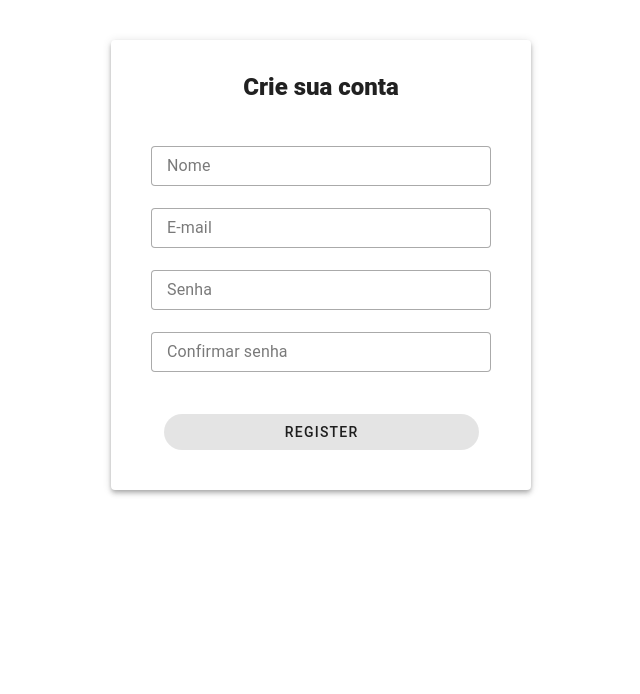
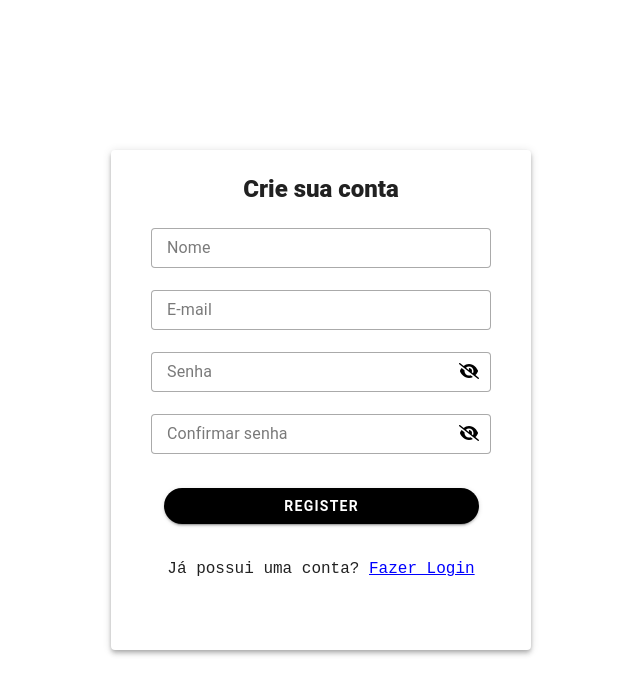
Before and after one commit to davipferr/Ecommerce-PHP, a Vue app in the folder vue-project/: page /register in a window 1280 px wide. Shown: the top 694 px of the page, without its empty margins (319-959 px from the left). Built offline with nearby package versions, Linux system fonts and the light colour scheme; no server answers.

Commit message:
feat(): Adiciona funcionalidades a tela de cadastro

```diff
--- a/vue-project/src/views/RegisterScreen.vue
+++ b/vue-project/src/views/RegisterScreen.vue
@@ -3,6 +3,7 @@ import { ref } from 'vue';
 import { createUser } from '@api/auth/firebase/credentialAuth.ts';
 
 import api from '@u/api.ts';
+import { formatDate } from '@u/formatDate.ts';
 
 import { useRouter } from 'vue-router';
 const router = useRouter();
@@ -11,6 +12,8 @@ const name = ref('');
 const email = ref('');
 const password = ref('');
 const confirmPassword = ref('');
+const showPassword = ref(false);
+const showConfirmPassword = ref(false);
 
 const isLoading = ref(false);
 
@@ -25,7 +28,7 @@ async function register(
   const createUserFireBase = await createUser(clientEmail, clientPassword)
   console.log('user', createUserFireBase);
 
-  if(!createUserFireBase?.accessToken) {
+  if(!createUserFireBase  || !createUserFireBase?.email || !createUserFireBase?.stsTokenManager?.accessToken ) {
     console.log('Não foi possível cadastrar o usuário, tente novamente mais tarde');
   }
 
@@ -36,9 +39,12 @@ async function register(
         url: 'client/register',
         method: 'post',
         data: {
-          clientName,
-          clientEmail,
-          clientPassword,
+          client_name: clientName,
+          client_email : clientEmail,
+          client_password: clientPassword,
+          access_token: createUserFireBase?.stsTokenManager?.accessToken.substring(0, 30),
+          access_token_expiration_time: formatDate(Date.now() + 1000 * 10),
+          refresh_token: createUserFireBase?.stsTokenManager?.refreshToken.substring(0, 30),
         },
       }
     );
@@ -59,28 +65,27 @@ const redirectToLogin = () => {
 </script>
 
 <template>
-  <div class="d-flex justify-center mt-10">
+  <div class="fill-all-heigth d-flex justify-center align-center">
     <v-card
-      class="mx-auto"
       width="420"
-      height="450"
-      elevated
+      height="500"
       elevation="4"
-      :disabled="isLoading"
     >
-      <div class="my-5 mt-5 mb-8 text-center">
+      <div class="d-flex all-center my-3">
         <v-card-title class="font-weight-black text-h5">
           Crie sua conta
         </v-card-title>
       </div>
-      <div class="mx-10">
+      <div class="d-flex justify-center flex-column mx-10">
+        <v-form>
           <div>
             <v-text-field
               label="Nome"
               variant="outlined"
               density="compact"
-            clearable
               v-model="name"
+              type="text"
+              :disabled="isLoading"
             >
             </v-text-field>
           </div>
@@ -89,8 +94,10 @@ const redirectToLogin = () => {
               label="E-mail"
               variant="outlined"
               density="compact"
-            clearable
               v-model="email"
+              type="email"
+              :disabled="isLoading"
+              autocomplete="username"
             >
             </v-text-field>
           </div>
@@ -99,9 +106,20 @@ const redirectToLogin = () => {
               label="Senha"
               variant="outlined"
               density="compact"
-            clearable
               v-model="password"
+              :type="showPassword ? 'text' : 'password'"
+              :disabled="isLoading"
+              autocomplete="new-password"
             >
+            <template v-slot:append-inner>
+              <div>
+                <font-awesome-icon
+                  :icon="['fas', showPassword ? 'eye' : 'eye-slash' ]"
+                  style="color: #000000; cursor: pointer;"
+                  @click="showPassword = !showPassword"
+                />
+              </div>
+            </template>
             </v-text-field>
           </div>
           <div>
@@ -109,30 +127,52 @@ const redirectToLogin = () => {
               label="Confirmar senha"
               variant="outlined"
               density="compact"
-            clearable
               v-model="confirmPassword"
+              :type="showConfirmPassword ? 'text' : 'password'"
+              :disabled="isLoading"
+              autocomplete="new-password"
             >
+            <template v-slot:append-inner>
+              <div>
+                <font-awesome-icon
+                  :icon="['fas', showConfirmPassword ? 'eye' : 'eye-slash' ]"
+                  style="color: #000000; cursor: pointer;"
+                  @click="showConfirmPassword = !showConfirmPassword"
+                />
+              </div>
+            </template>
             </v-text-field>
           </div>
+        </v-form>
       </div>
       <div class="d-flex justify-center">
         <v-btn
-          class="ma-5 rounded-pill w-75"
-          variant="tonal"
+          class="ma-3 w-75"
+          rounded="xl"
+          color="#000000"
           @click="register(name, email, password)"
+          :loading="isLoading"
         >
-          Register
+          <span class="font-weight-bold"> Register </span>
         </v-btn>
       </div>
       <div class="ma-5 text-center">
         <code>
           Já possui uma conta?
           <span
+            v-if="!isLoading"
             style="color: blue; cursor: pointer;"
             class="text-decoration-underline"
             @click="redirectToLogin()"
           >
-            Login
+            Fazer Login
+          </span>
+          <span
+            v-if="isLoading"
+            style="color: grey;"
+            @click="redirectToLogin()"
+          >
+            Fazer Login
           </span>
         </code>
       </div>
```
Lines whose indentation alone changed are shown as unchanged.
